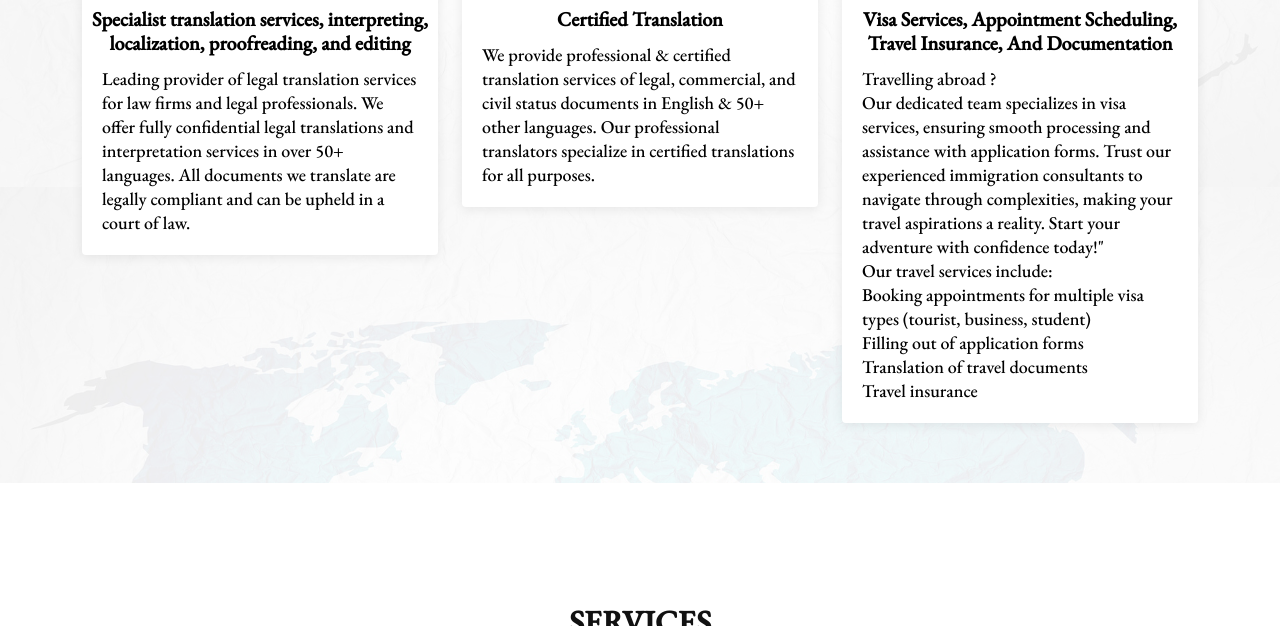
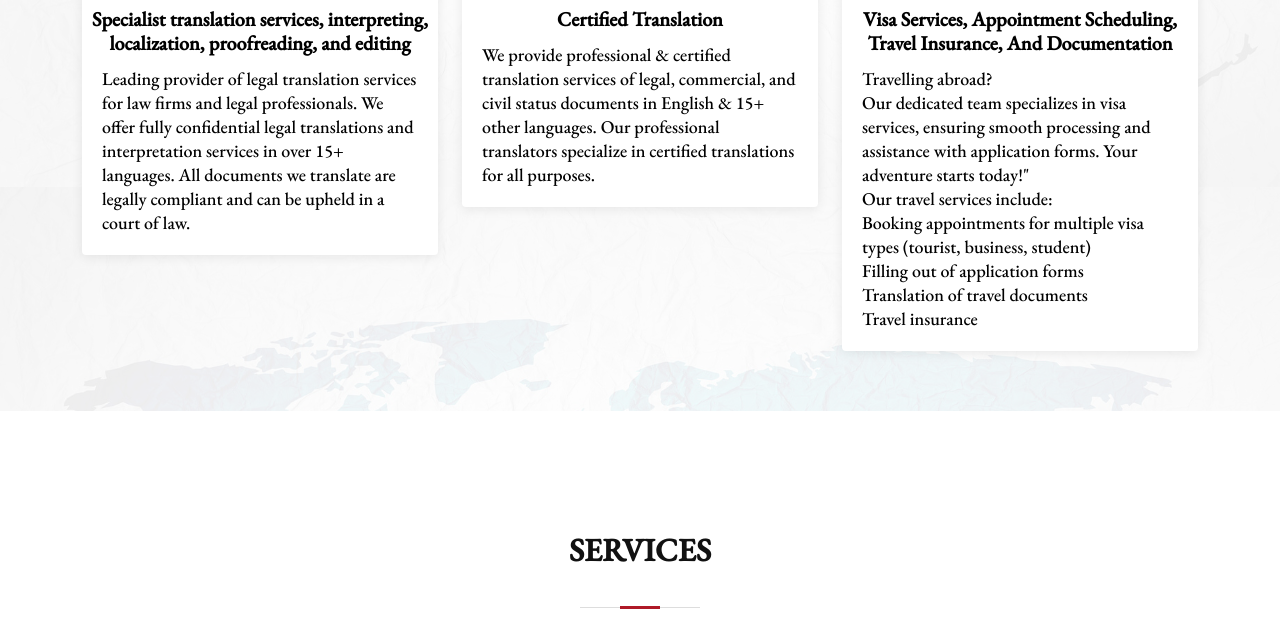
Before and after one commit to GhiaBm/Dar-Al-Tarjama-1.2, a plain HTML site: page index.html in a window 1280 px wide. Shown: the part 1413-2039 px from the top of the page. Drawn offline with nearby package versions, Linux system fonts and the light colour scheme; files whose address does not match are found by name; a web font is replaced by a local one.

Commit message:
Update index.html

```diff
--- a/index.html
+++ b/index.html
@@ -217,7 +217,7 @@ height: 80px !important;
         <div class="row about-cols">
 <!--for a Visa, Immigration, Bank, Education, Home Office, Gov, Passport or any other application in the United Kingdom or abroad?
 
-We provide professional & certified translation services of birth certificates, marriage certificates, Government documentation, statements, reports, passports, education papers, driving licences and all other official documents in English & 50+ other languages. Our professional translators specialize in certified translations for all purposes. -->    <div class="col-md-4" data-aos="fade-up" data-aos-delay="100">
+We provide professional & certified translation services of birth certificates, marriage certificates, Government documentation, statements, reports, passports, education papers, driving licences and all other official documents in English & 15+ other languages. Our professional translators specialize in certified translations for all purposes. -->    <div class="col-md-4" data-aos="fade-up" data-aos-delay="100">
             <div class="about-col">
               <div class="img" id="51">
                 <img src="img/about-mission.jpg" alt="Translation" alt="Legal Translation" alt="intrepreting" alt="Localization" alt="proofreading" class="img-fluid">
@@ -225,7 +225,7 @@ We provide professional & certified translation services of birth certificates,
               </div>
               <h2 class="title"><a href="#51" >Specialist translation services, interpreting, localization, proofreading, and editing</a></h2>
               <p>
-                Leading provider of legal translation services for law firms and legal professionals. We offer fully confidential legal translations and interpretation services in over 50+ languages. All documents we translate are legally compliant and can be upheld in a court of law.</p>
+                Leading provider of legal translation services for law firms and legal professionals. We offer fully confidential legal translations and interpretation services in over 15+ languages. All documents we translate are legally compliant and can be upheld in a court of law.</p>
             </div>
           </div>
 
@@ -237,7 +237,7 @@ We provide professional & certified translation services of birth certificates,
               </div>
               <h2 class="title"><a href="#52">Certified Translation</a></h2>
               <p>
-                We provide professional & certified translation services of legal, commercial, and civil status documents in English & 50+ other languages. Our professional translators specialize in certified translations for all purposes.  </p>
+                We provide professional & certified translation services of legal, commercial, and civil status documents in English & 15+ other languages. Our professional translators specialize in certified translations for all purposes.  </p>
             </div>
           </div>
 
@@ -248,11 +248,11 @@ We provide professional & certified translation services of birth certificates,
                 <div class="icon"><i class="bi bi-calendar4-week"></i></div>
               </div>
               <h2 class="title"><a href="#53" >Visa Services, Appointment Scheduling, Travel Insurance, And Documentation</a></h2>
-              <p>Travelling abroad ? <br>
-Our dedicated team specializes in visa services, ensuring smooth processing and assistance with application forms. Trust our experienced immigration consultants to navigate through complexities, making your travel aspirations a reality. Start your adventure with confidence today!"
+              <p>Travelling abroad? <br>
+Our dedicated team specializes in visa services, ensuring smooth processing and assistance with application forms. Your adventure starts today!"
  <br>
 Our travel services include:  <br>
-Booking appointments for multiple visa types (tourist, business, student)  <br>
+Booking appointments for multiple visa types (tourist, business, student)<br>
 Filling out of application forms <br>
 Translation of travel documents <br>
 Travel insurance
@@ -836,7 +836,7 @@ background-color: #ff2e2e;
           </p>
         </div>
         <div class="col-lg-3 col-6 text-center">
-          <span data-purecounter-start="0" data-purecounter-end="50" data-purecounter-duration="1" class="purecounter"></span>
+          <span data-purecounter-start="0" data-purecounter-end="1000" data-purecounter-duration="1" class="purecounter"></span>
           <p>Visa Apllications Submitted</p>
         </div>
 
@@ -898,7 +898,7 @@ background-color: #ff2e2e;
               <div class="testimonial-item">
                 <img src="" class="testimonial-img" alt="Clients" alt="service" alt="projects" alt="Agency">
                 <h3>Dr Mona Hachem-Baroud</h3>
-                <h4>gynécologue</h4>
+                <h4>Médecin Gynecologue</h4>
                 <p>
                   <img src="img/quote-sign-left.png" class="quote-sign-left" alt="Quotation" alt="experts" alt="medical" alt="legal" alt="visa">
                   Une communication transparente est cruciale dans le domains médicale, en particulier lorsque l'on travaille avec des patients de milieux culturel variés . Leur traduction  de textes médicaux reflète non seulement une vaste connaissance du lexique médicale,  mais également une polyvalence notable, en particulier lorsqu'il s'agit de sujets socio-culturels sensibles. Une traduction de qualité est un apport précieux pour les professionnels de santé pour la compréhension de la demande des patients et leur suivi médical.  <img src="img/quote-sign-right.png" class="quote-sign-right" alt="">
```
